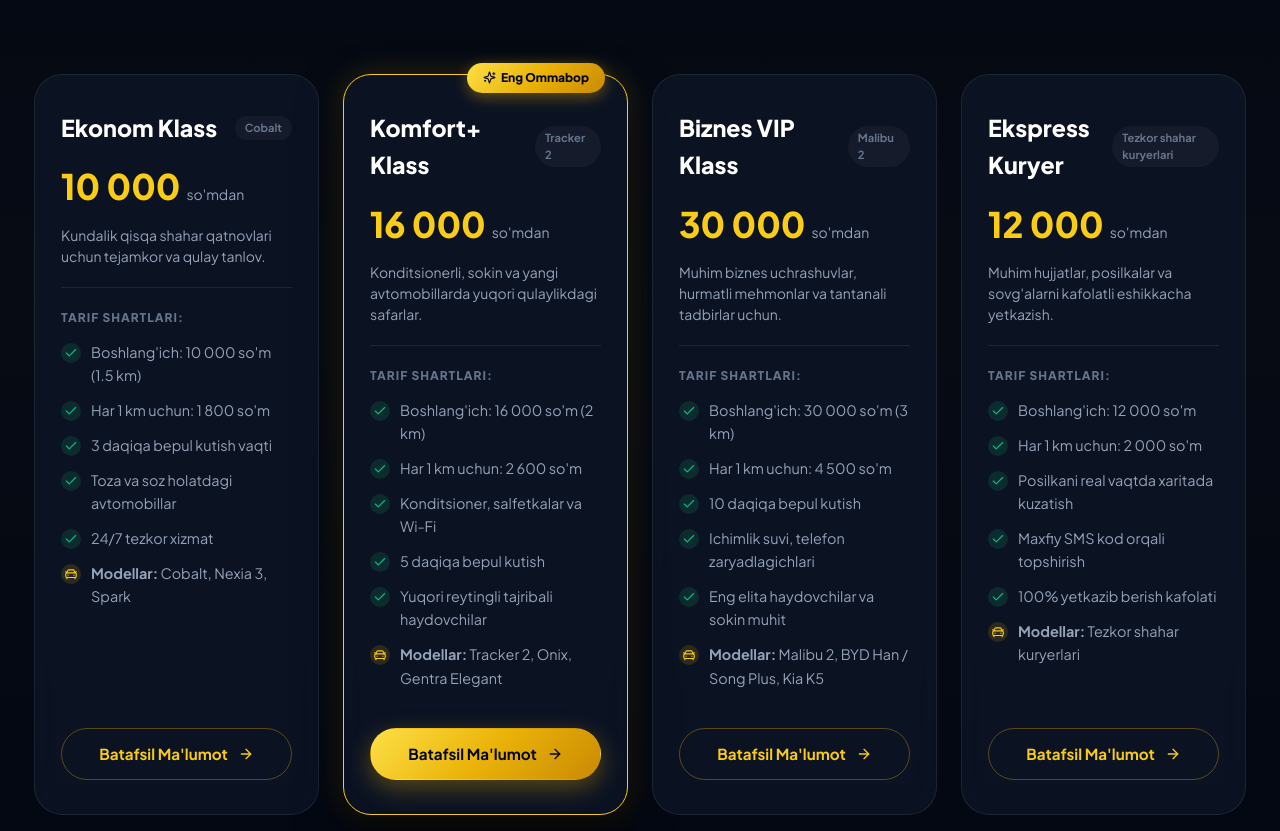
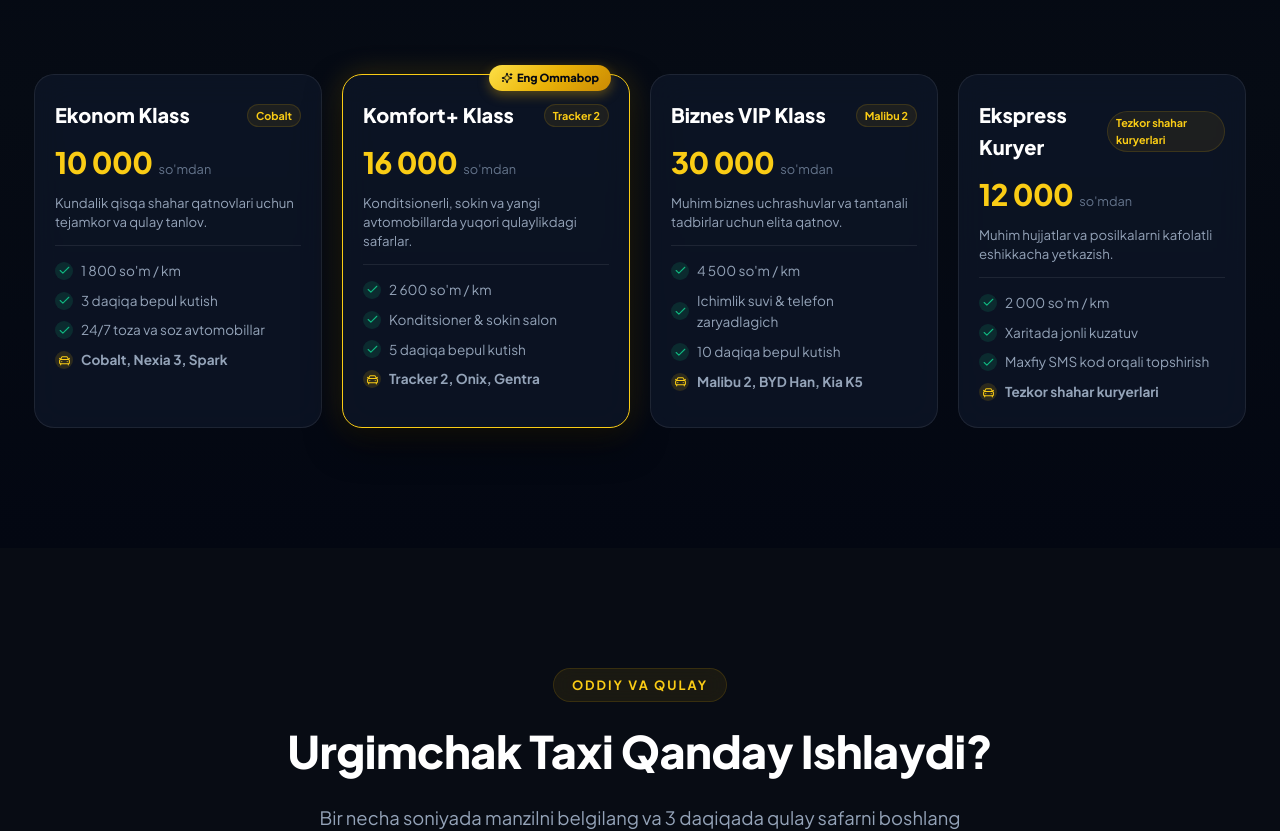
Before and after one commit to humoyun1773/taxi-landing-web, a React (Vite) app: page / in a window 1280 px wide. Shown: the part 4729-5560 px from the top of the page. Built offline with nearby package versions, Linux system fonts and the light colour scheme.

Commit message:
style: compact and optimize tariff cards dimensions and typography

```diff
--- a/src/components/Tariffs.tsx
+++ b/src/components/Tariffs.tsx
@@ -1,7 +1,7 @@
 import React, { useState } from 'react';
 import { motion } from 'framer-motion';
 import { tariffsData } from '../data/mockData';
-import { Check, Sparkles, CarFront, ArrowRight } from 'lucide-react';
+import { Check, Sparkles, CarFront } from 'lucide-react';
 import { useTranslation } from 'react-i18next';
 
 export const Tariffs: React.FC = () => {
@@ -23,17 +23,17 @@ export const Tariffs: React.FC = () => {
             return (
               <motion.div
                 key={tariff.id}
-                initial={{ opacity: 0, y: 35 }}
+                initial={{ opacity: 0, y: 30 }}
                 whileInView={{ opacity: 1, y: 0 }}
                 viewport={{ once: true, margin: '-40px' }}
-                transition={{ duration: 0.5, delay: idx * 0.12 }}
-                whileHover={{ y: -8 }}
+                transition={{ duration: 0.45, delay: idx * 0.1 }}
+                whileHover={{ y: -6 }}
                 onClick={() => setSelectedTariff(tariff.id)}
                 className={`tariff-card ${tariff.isPopular ? 'popular' : ''} ${isSelected ? 'selected' : ''}`}
               >
                 {tariff.isPopular && (
                   <div className="popular-ribbon">
-                    <Sparkles size={13} /> {t('tariffs.popular')}
+                    <Sparkles size={12} /> {t('tariffs.popular')}
                   </div>
                 )}
 
@@ -50,33 +50,22 @@ export const Tariffs: React.FC = () => {
                 </div>
 
                 <div className="tariff-features-list">
-                  <div className="feature-group-title">{t('tariffs.terms')}</div>
                   <ul>
                     {tariff.features.map((feat, fIdx) => (
                       <li key={fIdx}>
                         <div className="check-bullet">
-                          <Check size={14} />
+                          <Check size={13} />
                         </div>
                         <span>{feat}</span>
                       </li>
                     ))}
                     <li className="cars-info-item">
                       <div className="check-bullet car-bullet">
-                        <CarFront size={14} />
+                        <CarFront size={13} />
                       </div>
-                      <span><strong>{t('tariffs.models')}</strong> {tariff.cars}</span>
+                      <span><strong>{tariff.cars}</strong></span>
                     </li>
                   </ul>
-                </div>
-
-                <div className="tariff-action">
-                  <a
-                    href="#about"
-                    className={`btn btn-block ${tariff.isPopular ? 'btn-primary' : 'btn-outline'}`}
-                  >
-                    <span>{t('tariffs.btn')}</span>
-                    <ArrowRight size={16} />
-                  </a>
                 </div>
               </motion.div>
             );
--- a/src/data/mockData.ts
+++ b/src/data/mockData.ts
@@ -82,11 +82,9 @@ export const tariffsData: Tariff[] = [
     description: 'Kundalik qisqa shahar qatnovlari uchun tejamkor va qulay tanlov.',
     cars: 'Cobalt, Nexia 3, Spark',
     features: [
-      'Boshlang\'ich: 10 000 so\'m (1.5 km)',
-      'Har 1 km uchun: 1 800 so\'m',
-      '3 daqiqa bepul kutish vaqti',
-      'Toza va soz holatdagi avtomobillar',
-      '24/7 tezkor xizmat',
+      '1 800 so\'m / km',
+      '3 daqiqa bepul kutish',
+      '24/7 toza va soz avtomobillar',
     ],
   },
   {
@@ -97,14 +95,12 @@ export const tariffsData: Tariff[] = [
     perKm: '2 600',
     freeWait: '5 daqiqa',
     description: 'Konditsionerli, sokin va yangi avtomobillarda yuqori qulaylikdagi safarlar.',
-    cars: 'Tracker 2, Onix, Gentra Elegant',
+    cars: 'Tracker 2, Onix, Gentra',
     isPopular: true,
     features: [
-      'Boshlang\'ich: 16 000 so\'m (2 km)',
-      'Har 1 km uchun: 2 600 so\'m',
-      'Konditsioner, salfetkalar va Wi-Fi',
+      '2 600 so\'m / km',
+      'Konditsioner & sokin salon',
       '5 daqiqa bepul kutish',
-      'Yuqori reytingli tajribali haydovchilar',
     ],
   },
   {
@@ -114,14 +110,12 @@ export const tariffsData: Tariff[] = [
     startPrice: '30 000',
     perKm: '4 500',
     freeWait: '10 daqiqa',
-    description: 'Muhim biznes uchrashuvlar, hurmatli mehmonlar va tantanali tadbirlar uchun.',
-    cars: 'Malibu 2, BYD Han / Song Plus, Kia K5',
+    description: 'Muhim biznes uchrashuvlar va tantanali tadbirlar uchun elita qatnov.',
+    cars: 'Malibu 2, BYD Han, Kia K5',
     features: [
-      'Boshlang\'ich: 30 000 so\'m (3 km)',
-      'Har 1 km uchun: 4 500 so\'m',
+      '4 500 so\'m / km',
+      'Ichimlik suvi & telefon zaryadlagich',
       '10 daqiqa bepul kutish',
-      'Ichimlik suvi, telefon zaryadlagichlari',
-      'Eng elita haydovchilar va sokin muhit',
     ],
   },
   {
@@ -131,14 +125,12 @@ export const tariffsData: Tariff[] = [
     startPrice: '12 000',
     perKm: '2 000',
     freeWait: '5 daqiqa',
-    description: 'Muhim hujjatlar, posilkalar va sovg\'alarni kafolatli eshikkacha yetkazish.',
+    description: 'Muhim hujjatlar va posilkalarni kafolatli eshikkacha yetkazish.',
     cars: 'Tezkor shahar kuryerlari',
     features: [
-      'Boshlang\'ich: 12 000 so\'m',
-      'Har 1 km uchun: 2 000 so\'m',
-      'Posilkani real vaqtda xaritada kuzatish',
+      '2 000 so\'m / km',
+      'Xaritada jonli kuzatuv',
       'Maxfiy SMS kod orqali topshirish',
-      '100% yetkazib berish kafolati',
     ],
   },
 ];
--- a/src/index.css
+++ b/src/index.css
@@ -1579,19 +1579,19 @@ button, input, select {
 }
 
 /* ==========================================================================
-   7. TARIFFS (FLEET SHOWCASE)
+   7. TARIFFS (FLEET SHOWCASE - COMPACT & MODERN)
    ========================================================================== */
 .tariffs-grid {
   display: grid;
   grid-template-columns: repeat(4, 1fr);
-  gap: 24px;
+  gap: 20px;
 }
 
 .tariff-card {
   background: var(--bg-card);
   border: 1px solid var(--border-glass);
-  border-radius: var(--radius-xl);
-  padding: 34px 26px;
+  border-radius: var(--radius-lg);
+  padding: 24px 20px;
   display: flex;
   flex-direction: column;
   position: relative;
@@ -1602,51 +1602,52 @@ button, input, select {
 
 .tariff-card:hover, .tariff-card.selected {
   border-color: var(--gold-400);
-  box-shadow: 0 20px 45px rgba(0, 0, 0, 0.7), var(--shadow-gold);
-  transform: translateY(-8px);
+  box-shadow: 0 15px 35px rgba(0, 0, 0, 0.6), var(--shadow-gold);
+  transform: translateY(-5px);
 }
 
 .popular-ribbon {
   position: absolute;
-  top: -12px;
-  right: 22px;
+  top: -10px;
+  right: 18px;
   background: var(--gold-gradient);
   color: #030712;
-  font-size: 0.75rem;
+  font-size: 0.7rem;
   font-weight: 900;
-  padding: 5px 16px;
+  padding: 4px 12px;
   border-radius: var(--radius-full);
   display: flex;
   align-items: center;
-  gap: 5px;
-  box-shadow: 0 4px 15px rgba(234, 179, 8, 0.4);
+  gap: 4px;
+  box-shadow: 0 4px 12px rgba(234, 179, 8, 0.35);
 }
 
 .tariff-header {
   border-bottom: 1px solid var(--border-glass);
-  padding-bottom: 20px;
-  margin-bottom: 20px;
+  padding-bottom: 14px;
+  margin-bottom: 14px;
 }
 
 .tariff-name-group {
   display: flex;
   align-items: center;
   justify-content: space-between;
-  margin-bottom: 12px;
+  margin-bottom: 8px;
 }
 
 .tariff-name {
-  font-size: 1.45rem;
+  font-size: 1.25rem;
   font-weight: 800;
   color: var(--text-white);
 }
 
 .tariff-car-pill {
-  font-size: 0.7rem;
+  font-size: 0.675rem;
   font-weight: 700;
-  color: var(--text-muted);
-  background: rgba(255, 255, 255, 0.04);
-  padding: 3px 10px;
+  color: var(--gold-400);
+  background: rgba(234, 179, 8, 0.08);
+  border: 1px solid var(--border-gold-subtle);
+  padding: 2px 8px;
   border-radius: var(--radius-full);
 }
 
@@ -1654,52 +1655,47 @@ button, input, select {
   display: flex;
   align-items: baseline;
   gap: 6px;
-  margin-bottom: 10px;
+  margin-bottom: 6px;
 }
 
 .price-val {
-  font-size: 2.2rem;
+  font-size: 1.85rem;
   font-weight: 900;
   color: var(--gold-400);
+  letter-spacing: -0.5px;
 }
 
 .price-cur {
-  font-size: 0.875rem;
-  color: var(--text-secondary);
+  font-size: 0.8rem;
+  color: var(--text-muted);
 }
 
 .tariff-desc {
-  font-size: 0.875rem;
-  color: var(--text-secondary);
-  line-height: 1.5;
+  font-size: 0.825rem;
+  color: var(--text-secondary);
+  line-height: 1.45;
 }
 
 .tariff-features-list {
   flex: 1;
-  margin-bottom: 26px;
-}
-
-.feature-group-title {
-  font-size: 0.75rem;
-  font-weight: 800;
-  color: var(--text-muted);
-  text-transform: uppercase;
-  letter-spacing: 1px;
-  margin-bottom: 14px;
 }
 
 .tariff-features-list ul li {
   display: flex;
-  align-items: flex-start;
-  gap: 10px;
-  margin-bottom: 12px;
-  font-size: 0.9rem;
-  color: var(--text-secondary);
+  align-items: center;
+  gap: 8px;
+  margin-bottom: 8px;
+  font-size: 0.85rem;
+  color: var(--text-secondary);
+}
+
+.tariff-features-list ul li:last-child {
+  margin-bottom: 0;
 }
 
 .check-bullet {
-  width: 20px;
-  height: 20px;
+  width: 18px;
+  height: 18px;
   border-radius: 50%;
   background: rgba(16, 185, 129, 0.15);
   color: var(--emerald);
@@ -1707,7 +1703,6 @@ button, input, select {
   align-items: center;
   justify-content: center;
   flex-shrink: 0;
-  margin-top: 2px;
 }
 
 .car-bullet {
```
